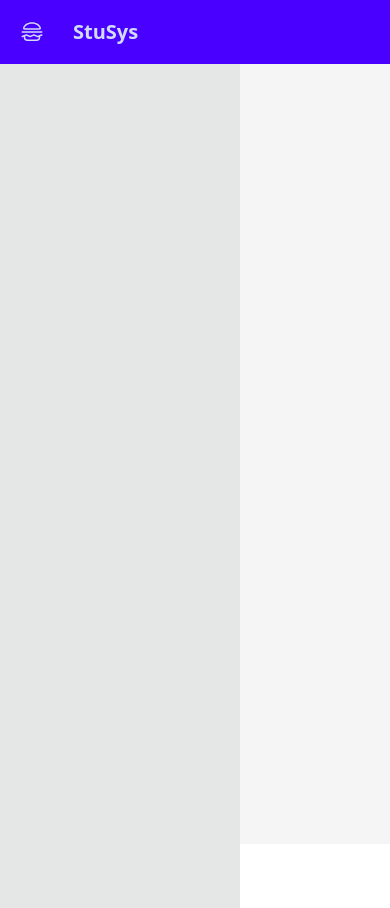
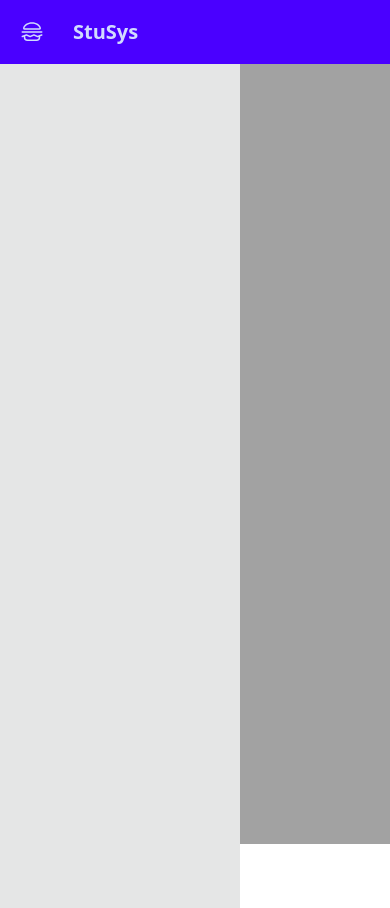
Before and after one commit to mirumodapon/nptucsai-upload-sys-2024, a React (Vite) app in the folder client/: page /dashboard in a window 390 px wide. Built offline with nearby package versions, Linux system fonts and the light colour scheme.

Commit message:
Feat(dashboard): drawer background color

```diff
--- a/client/src/pages/Dashboard.tsx
+++ b/client/src/pages/Dashboard.tsx
@@ -41,7 +41,7 @@ function Dashboard() {
         <div
           onClick={() => setNav(false)}
           className={clsx(
-            'md:hidden bg-base-300 w-screen absolute h-[calc(100dvh-64px)] z-20 opacity-40',
+            'md:hidden bg-neutral-900 w-screen absolute h-[calc(100dvh-64px)] z-20 opacity-40',
             { hidden: !nav }
           )}
         />
```
